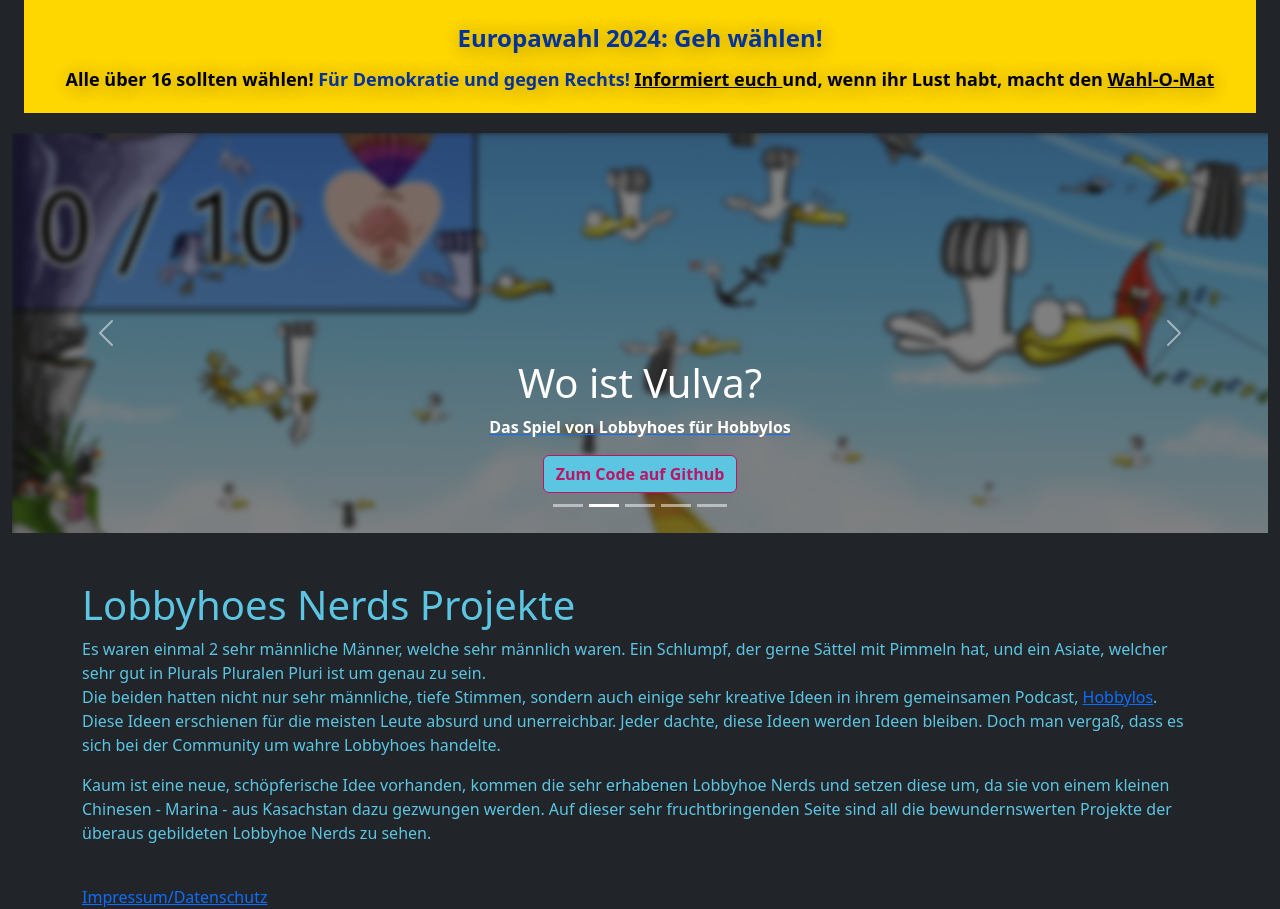
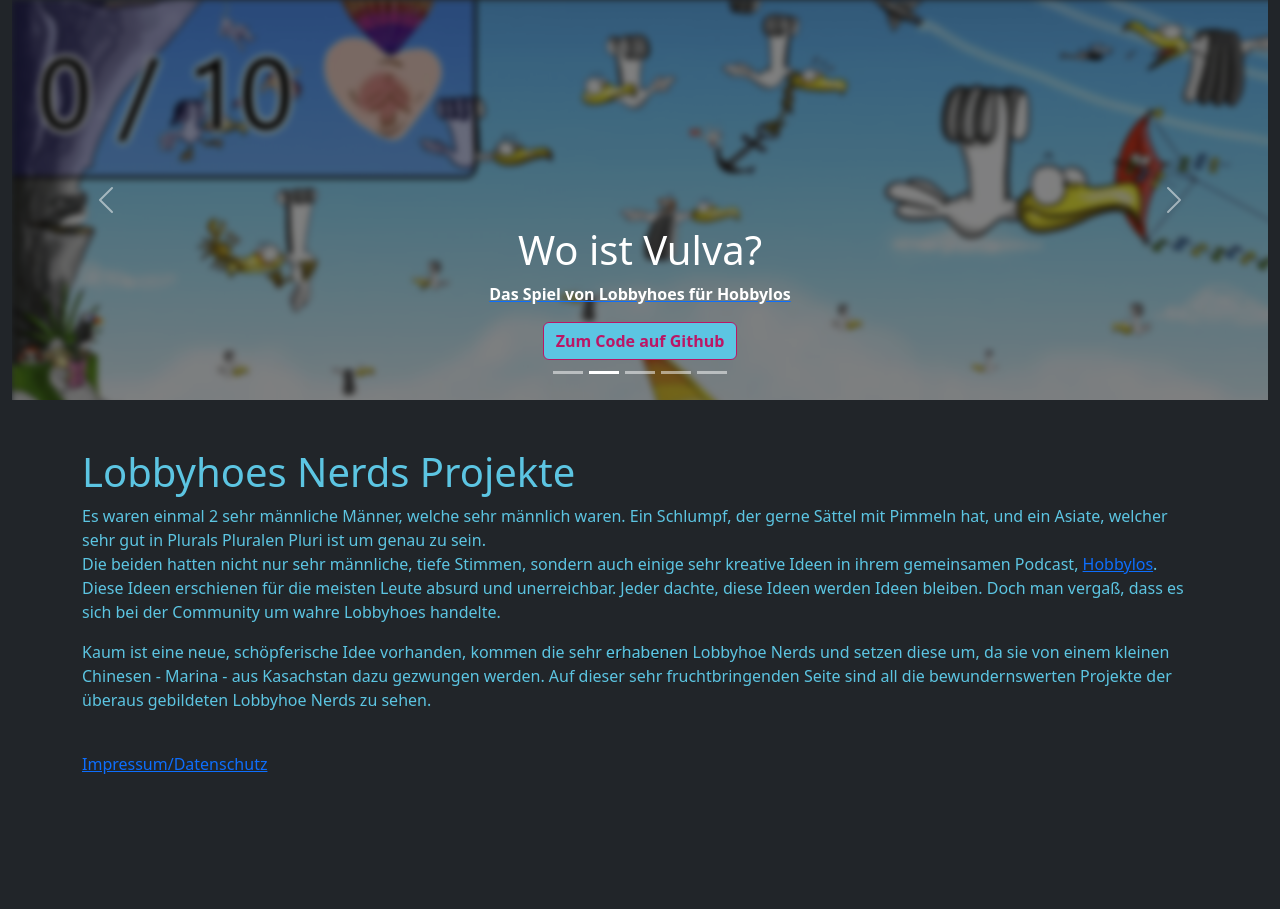
Before and after one commit to Lobby-Hoes/hobbylos.online, a website: page index.html in a window 1280 px wide. After the commit the page ends 800 px from the top, so only its background shows below. Drawn offline with nearby package versions, Linux system fonts and the light colour scheme.

Commit message:
Nicht mehr Europawahl

```diff
--- a/index.html
+++ b/index.html
@@ -22,7 +22,7 @@
   <link rel="stylesheet" href="css/main.css">
 
   <meta name="theme-color" content="#fafafa">
-  <style>
+  <!-- <style>
     #election-banner {
       background-color: #FFD700;
       color: #039;
@@ -45,13 +45,13 @@
     #demokratie {
       color: #039;
     }
-  </style>
+  </style> -->
 </head>
 
 <body>
 <article class="container-fluid">
 
-  <article class="container-fluid">
+  <!-- <article class="container-fluid">
     <div id="election-banner">
       Europawahl 2024: Geh wählen!<br>
       <div id="election-subtitle">
@@ -59,7 +59,7 @@
         <a href="https://infopoint-europa.de/de/europawahl/2024/alles-was-ich-wissen-muss" target="_blank">Informiert euch </a> und, wenn ihr Lust habt, macht den <a href="https://www.wahl-o-mat.de/europawahl2024/app/main_app.html" target="_blank">Wahl-O-Mat</a>
       </div>
     </div>
-  </article>
+  </article> -->
   <div id="carouselCaptions" class="carousel slide mb-5" data-bs-ride="carousel">
     <div class="carousel-indicators">
       <button type="button" data-bs-target="#carouselCaptions" data-bs-slide-to="0" class="active" aria-current="true" aria-label="Search"></button>
```
